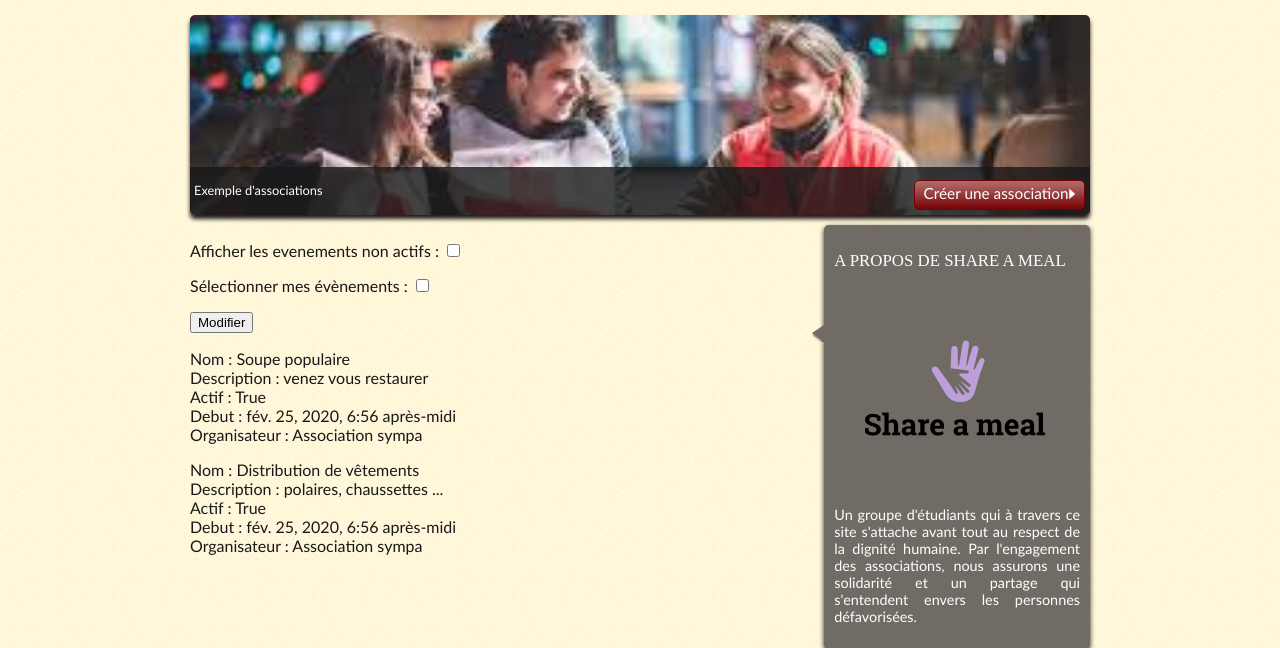
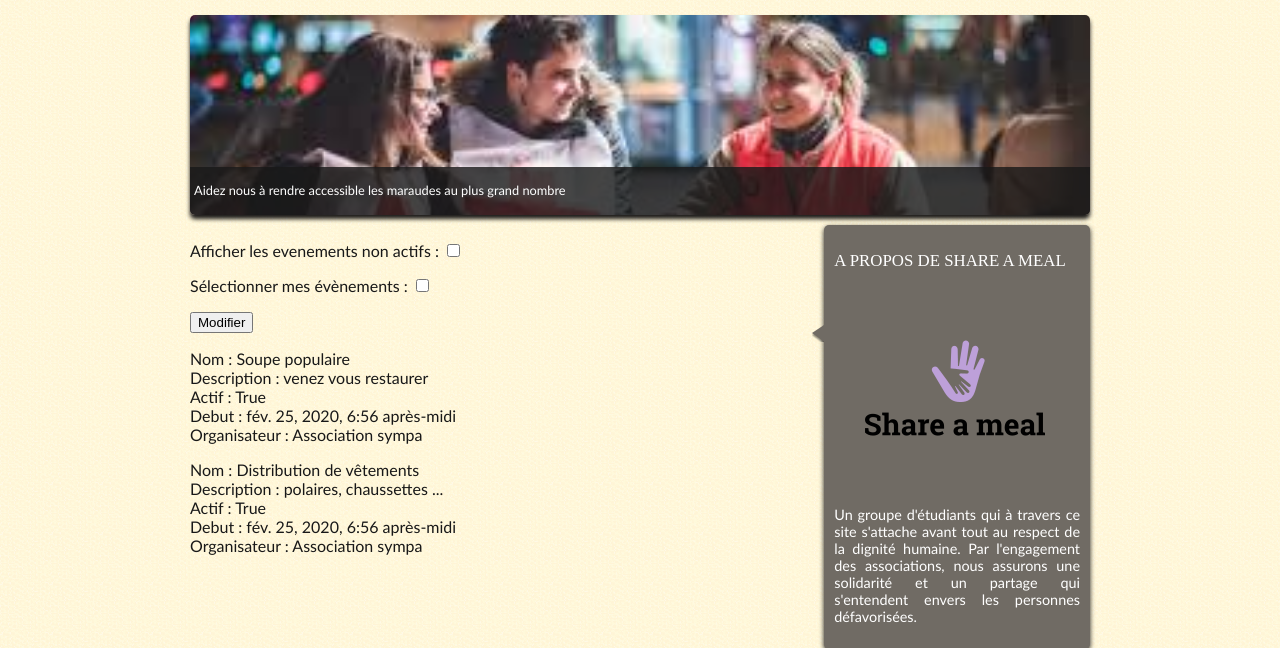
Before and after one commit to ShareAMeal/backend, a Django app: page /register/afficherevent/ in a window 1280 px wide. Shown: the part 104-752 px from the top of the page. Run offline with Django 3.2, Linux system fonts and the light colour scheme; data comes from the database, SQL or seed files in the repository.

Commit message:
modif diverses - Fonctionnel

```diff
--- a/register/templates/base.html
+++ b/register/templates/base.html
@@ -31,10 +31,7 @@
 
                 <div id= "banniere_image">
                     <div id="banniere_description">
-                        Exemple d'associations
-                        <a href ="login.html" class = "bouton_rouge">Créer une association<img src="{% static "tp_images_polices/images/flecheblanchedroite.png"%}" alt=""/></a>
-
-
+                        Aidez nous à rendre accessible les maraudes au plus grand nombre
                     </div>
                 </div>
 
```
